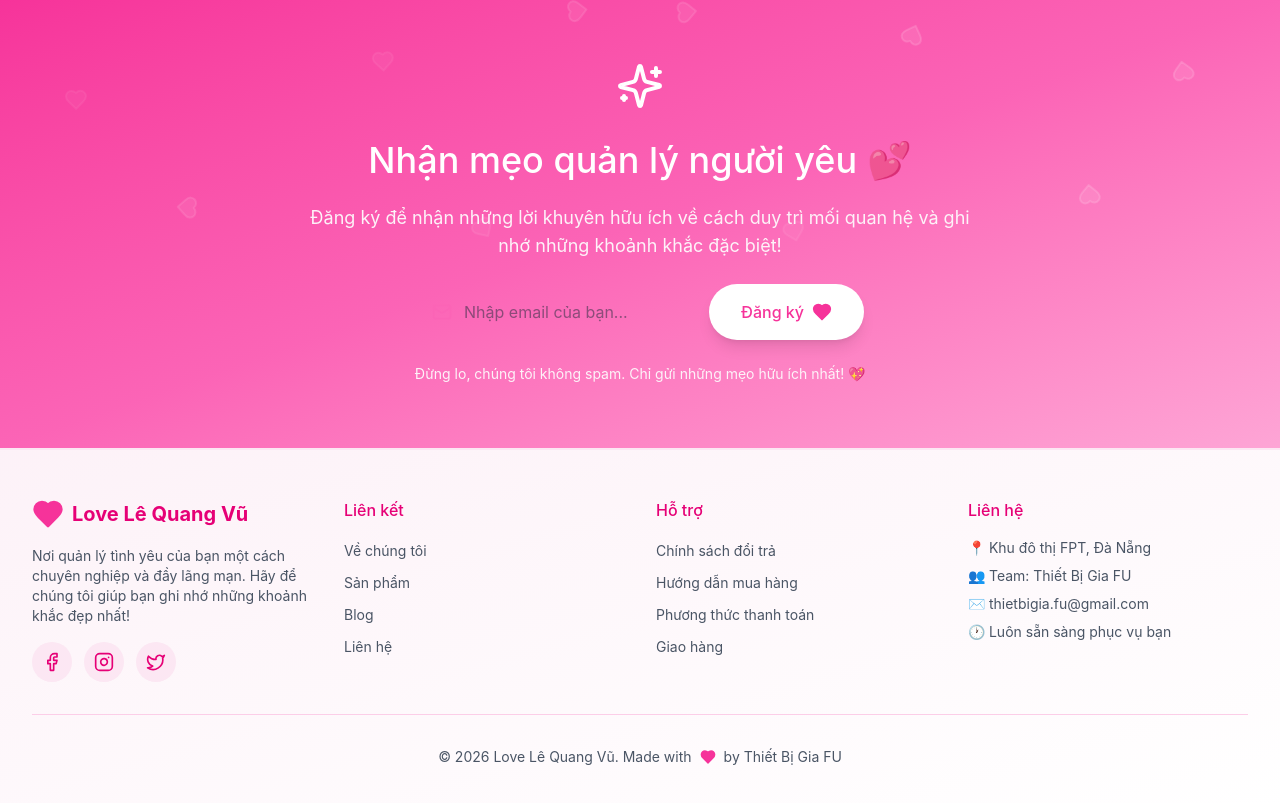
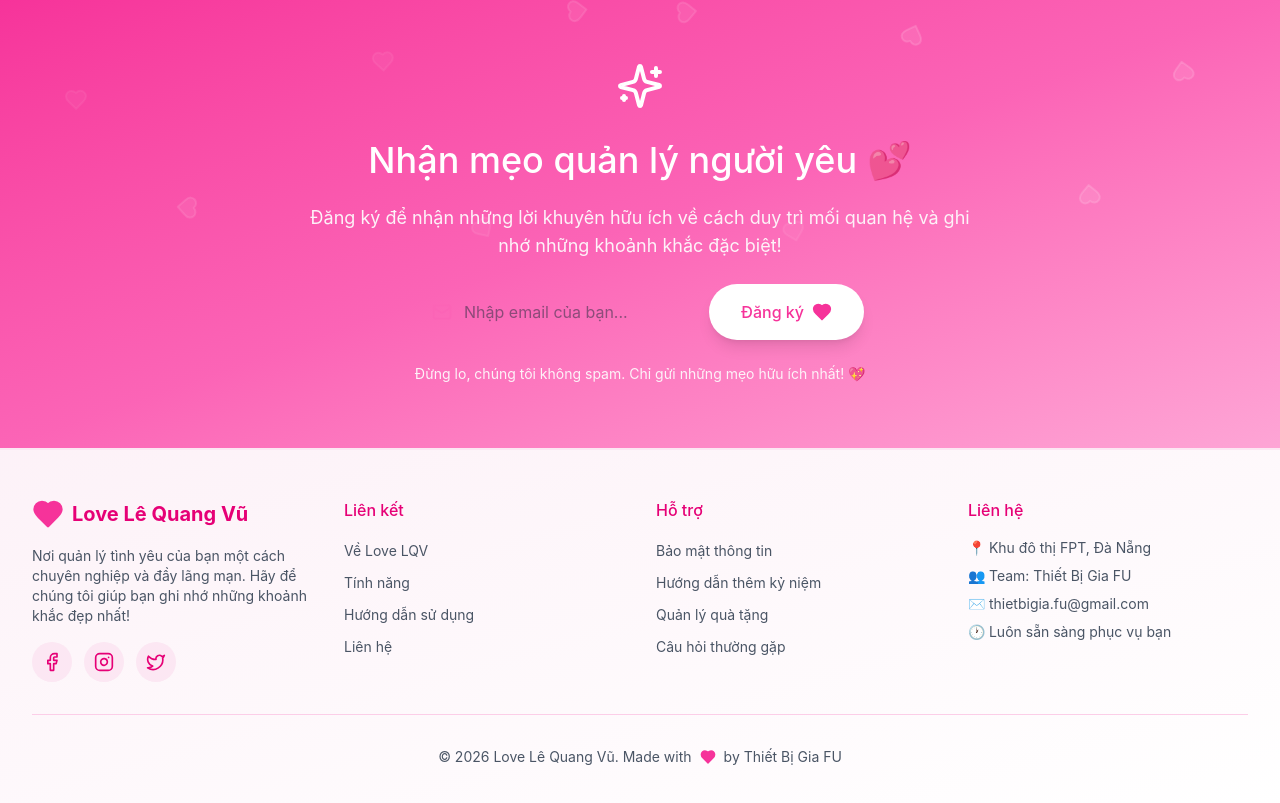
Before and after one commit to taianh2212/LoveLQV, a React (Vite) app: page / in a window 1280 px wide. Shown: the part 1673-2476 px from the top of the page. Built offline with nearby package versions, Linux system fonts and the light colour scheme; no server answers.

Commit message:
Update footer to match Love LQV theme

```diff
--- a/src/app/components/Footer.tsx
+++ b/src/app/components/Footer.tsx
@@ -34,7 +34,7 @@ export function Footer() {
           <div>
             <h4 className="text-pink-600 mb-4">Liên kết</h4>
             <ul className="space-y-2">
-              {['Về chúng tôi', 'Sản phẩm', 'Blog', 'Liên hệ'].map((link) => (
+              {['Về Love LQV', 'Tính năng', 'Hướng dẫn sử dụng', 'Liên hệ'].map((link) => (
                 <li key={link}>
                   <motion.a
                     href="#"
@@ -52,7 +52,7 @@ export function Footer() {
           <div>
             <h4 className="text-pink-600 mb-4">Hỗ trợ</h4>
             <ul className="space-y-2">
-              {['Chính sách đổi trả', 'Hướng dẫn mua hàng', 'Phương thức thanh toán', 'Giao hàng'].map((link) => (
+              {['Bảo mật thông tin', 'Hướng dẫn thêm kỷ niệm', 'Quản lý quà tặng', 'Câu hỏi thường gặp'].map((link) => (
                 <li key={link}>
                   <motion.a
                     href="#"
```
